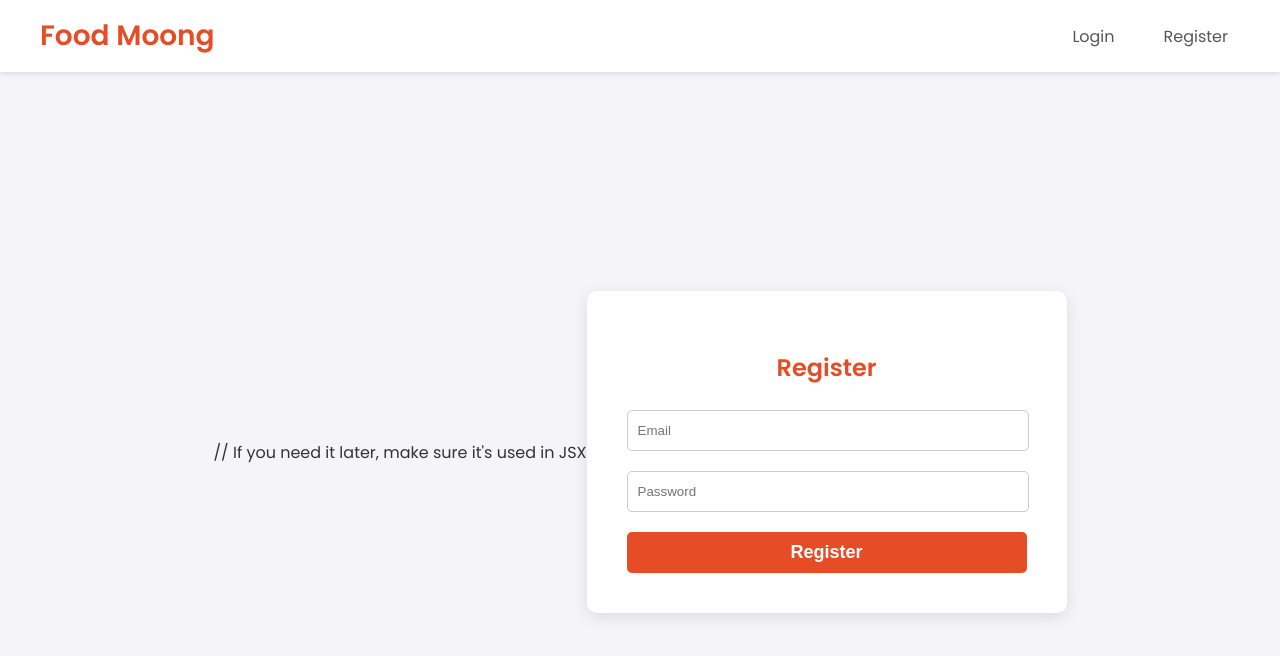
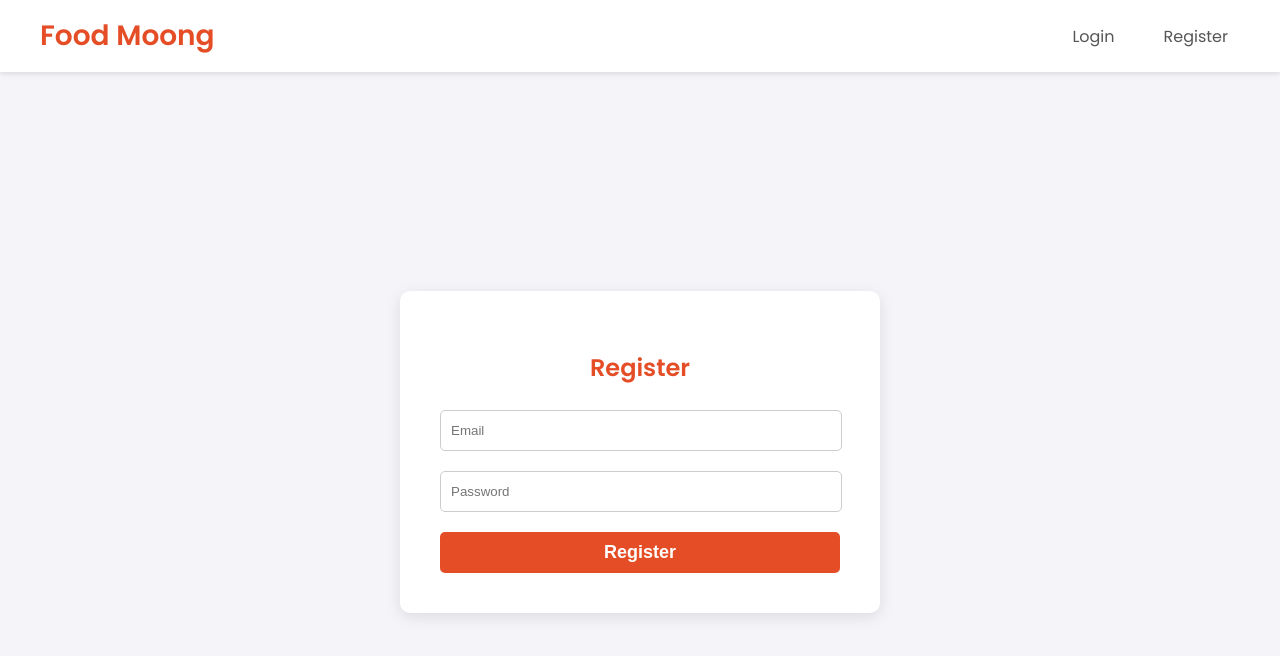
Before and after one commit to Bandasumanth/foodmong, a React (Create React App) app in the folder fend/: page /register in a window 1280 px wide. Shown: the top 656 px of the page. Built offline with nearby package versions, Linux system fonts and the light colour scheme.

Commit message:
Update Register.js

```diff
--- a/fend/src/components/Register.js
+++ b/fend/src/components/Register.js
@@ -9,8 +9,6 @@ const Register = () => {
 
   const handleChange = (e) => setFormData({ ...formData, [e.target.name]: e.target.value });
 
-// If not used, remove it
-const [loading, setLoading] = useState(false);
 
 const handleSubmit = async (e) => {
   e.preventDefault();
@@ -29,8 +27,8 @@ const handleSubmit = async (e) => {
 
   return (
     <div className="auth-container">
-    // If you need it later, make sure it's used in JSX
-{loading && <p>Loading...</p>}
+
+
 
       <form onSubmit={handleSubmit} className="auth-form">
         <h2>Register</h2>
```
